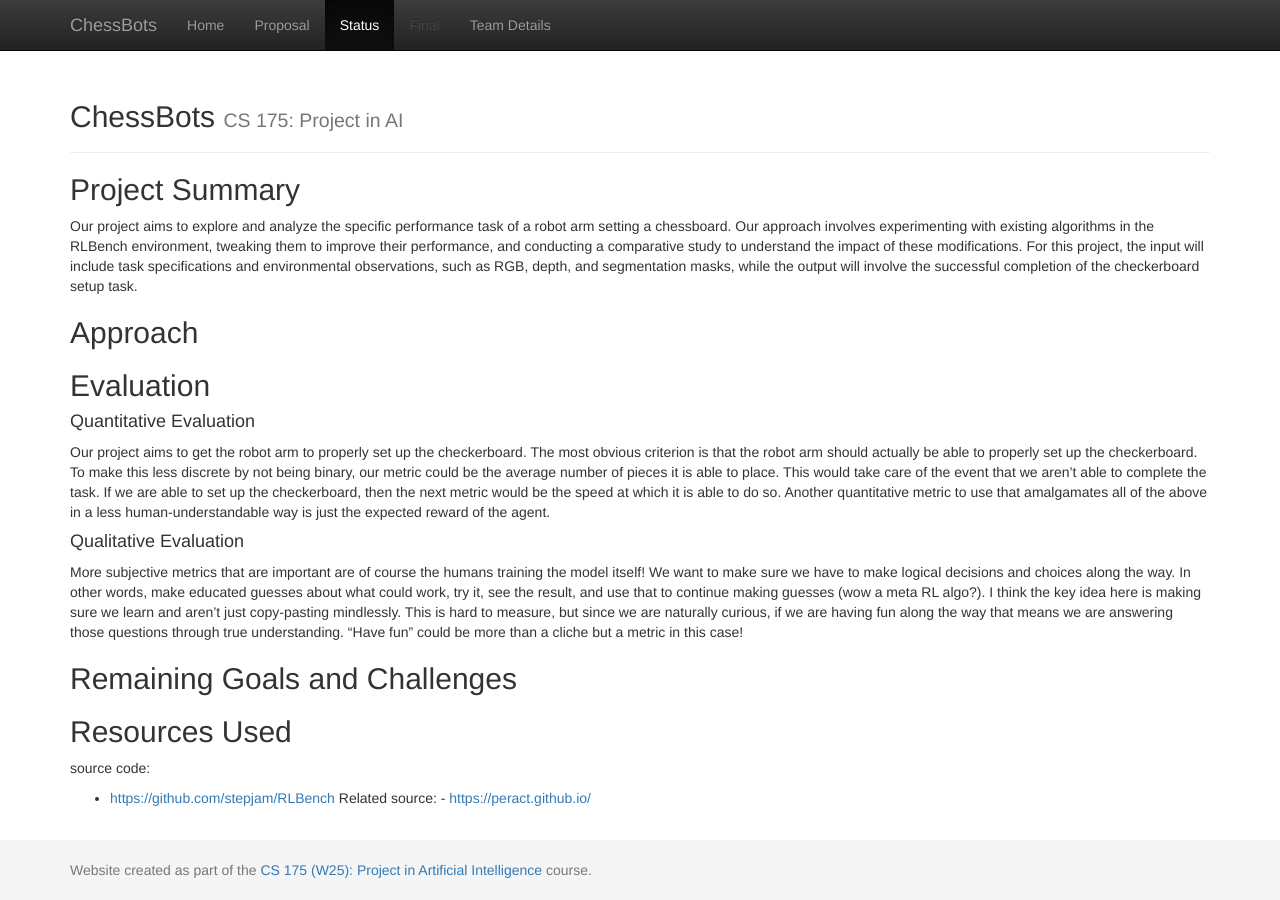
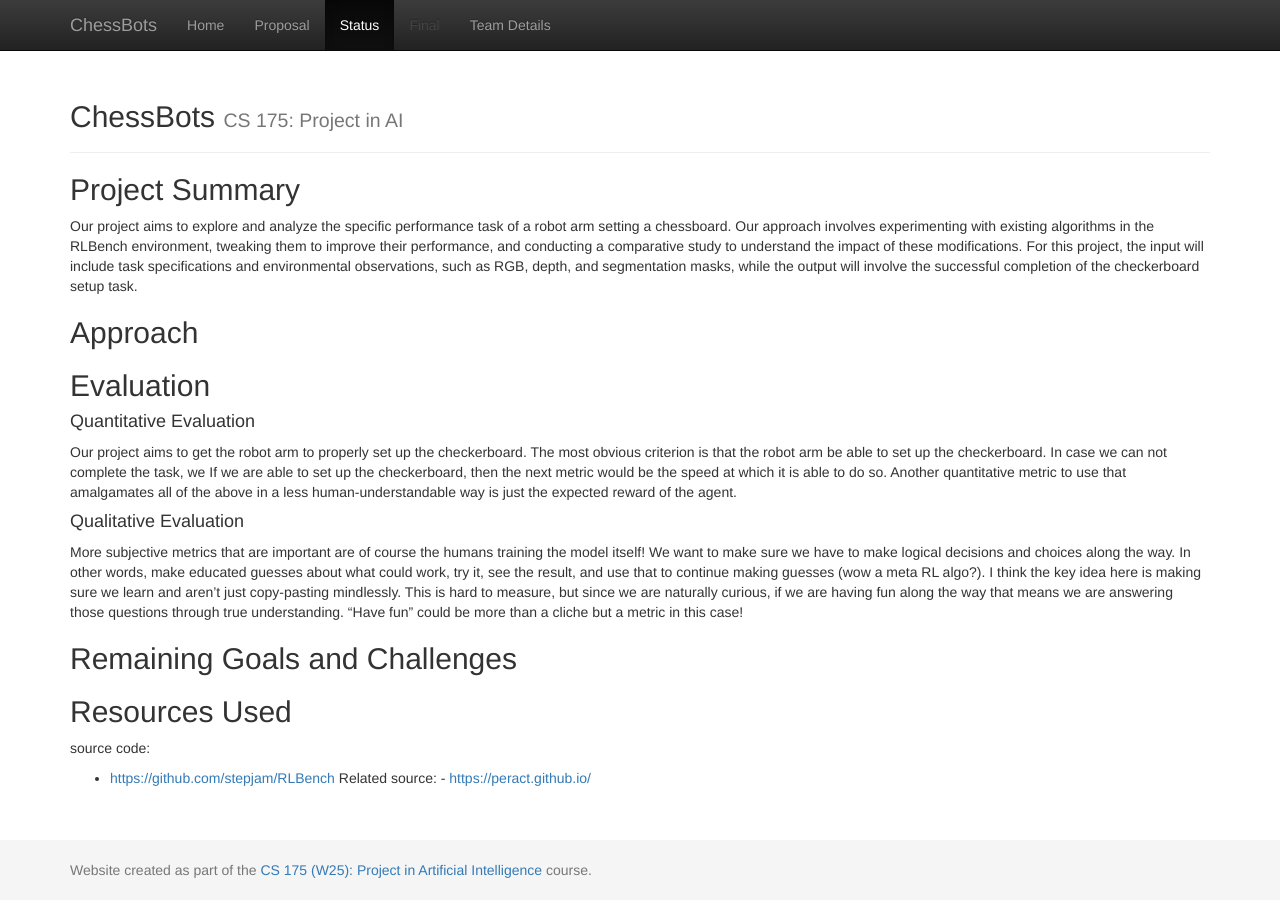
Before and after one commit to Xiaoli-Catherine/ChessBots, a Jekyll site: the page built from docs/status.md, in a window 1280 px wide. Built offline with Jekyll 4.4.1, drawn with Linux system fonts in a browser that asks for light colours.

Commit message:
Update status.md

```diff
--- a/docs/status.md
+++ b/docs/status.md
@@ -11,7 +11,8 @@ Our project aims to explore and analyze the specific performance task of a robot
 
 ## Evaluation
 #### Quantitative Evaluation
-Our project aims to get the robot arm to properly set up the checkerboard. The most obvious criterion is that the robot arm should actually be able to properly set up the checkerboard. To make this less discrete by not being binary, our metric could be the average number of pieces it is able to place. This would take care of the event that we aren’t able to complete the task. If we are able to set up the checkerboard, then the next metric would be the speed at which it is able to do so. Another quantitative metric to use that amalgamates all of the above in a less human-understandable way is just the expected reward of the agent.
+Our project aims to get the robot arm to properly set up the checkerboard. The most obvious criterion is that the robot arm be able to set up the checkerboard. In case we can not complete the task, we
+If we are able to set up the checkerboard, then the next metric would be the speed at which it is able to do so. Another quantitative metric to use that amalgamates all of the above in a less human-understandable way is just the expected reward of the agent.
 
 #### Qualitative Evaluation
 More subjective metrics that are important are of course the humans training the model itself! We want to make sure we have to make logical decisions and choices along the way. In other words, make educated guesses about what could work, try it, see the result, and use that to continue making guesses (wow a meta RL algo?). I think the key idea here is making sure we learn and aren’t just copy-pasting mindlessly. This is hard to measure, but since we are naturally curious, if we are having fun along the way that means we are answering those questions through true understanding. “Have fun” could be more than a cliche but a metric in this case!
```
